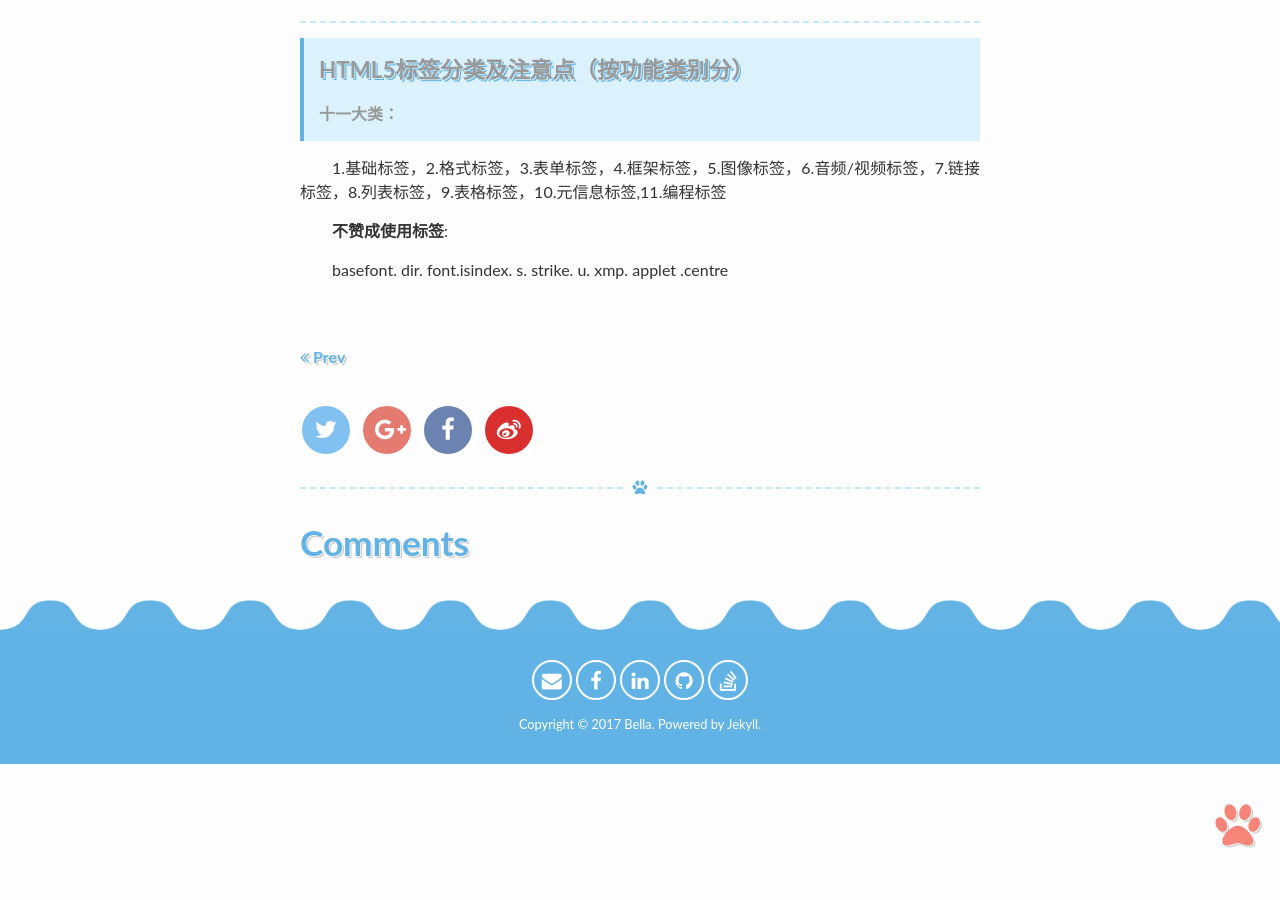
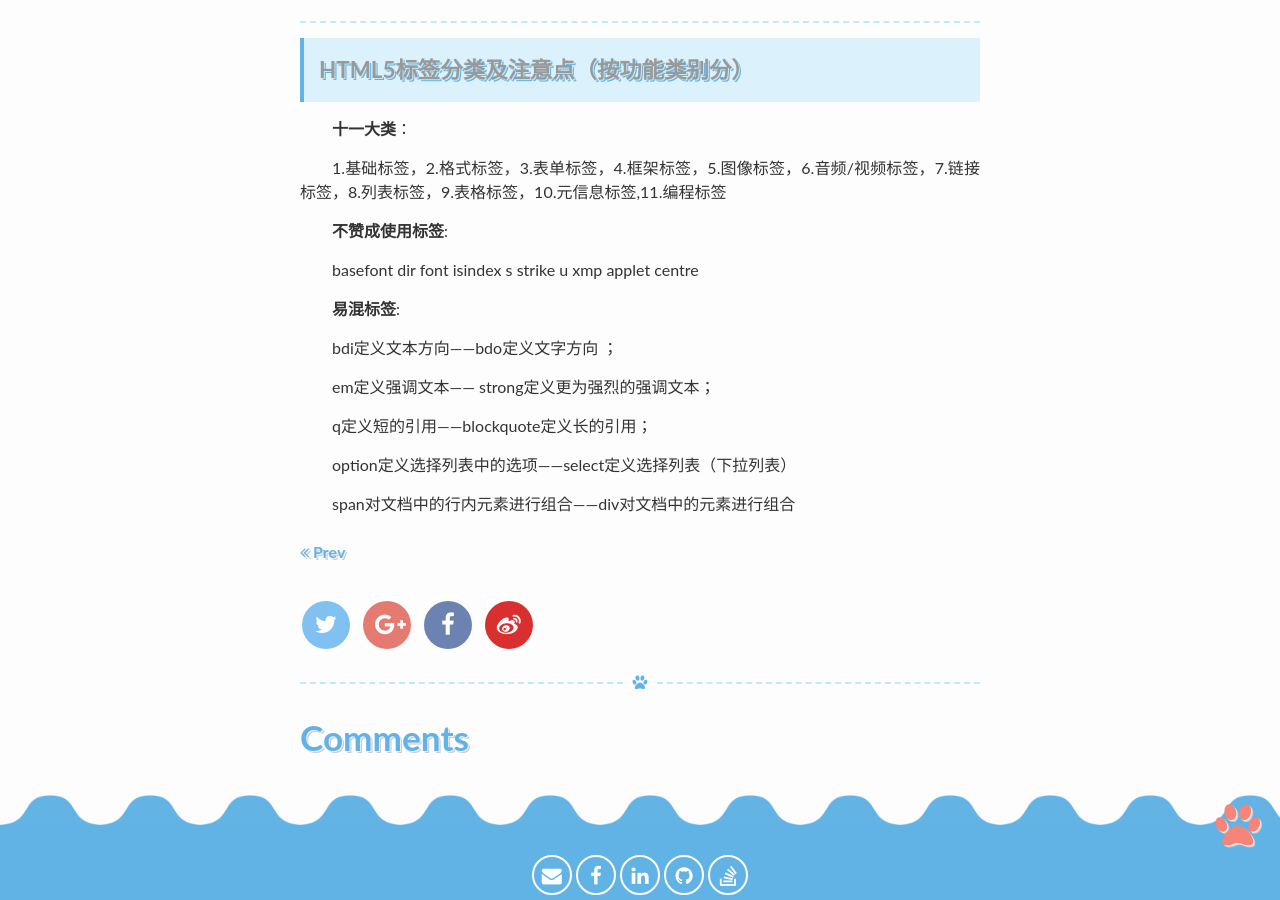
Before and after one commit to Zhou-Yu-Jin/Zhou-Yu-Jin.github.io, a Jekyll site: the page built from _posts/2017-12-28-notes.md, in a window 1280 px wide and 900 px high, scrolled down 1308 px. Built offline with Jekyll 4.4.1, drawn with Linux system fonts in a browser that asks for light colours; comment, search, counter and statistics services are not loaded.

Commit message:
Update 2017-12-28-notes.md

```diff
--- a/_posts/2017-12-28-notes.md
+++ b/_posts/2017-12-28-notes.md
@@ -38,8 +38,16 @@ tags:
 
 ---
 >#### HTML5标签分类及注意点（按功能类别分）
+
 <b>十一大类</b>：
 <p>1.基础标签，2.格式标签，3.表单标签，4.框架标签，5.图像标签，6.音频/视频标签，7.链接标签，8.列表标签，9.表格标签，10.元信息标签,11.编程标签</p>
 
 <b>不赞成使用标签</b>:
-<p>basefont. dir. font.isindex. s. strike. u. xmp. applet .centre</p>
+<p>basefont   dir   font  isindex  s  strike  u  xmp  applet  centre</p>
+
+<b>易混标签</b>:
+<p>bdi定义文本方向——bdo定义文字方向 ；</p>
+<p>em定义强调文本—— strong定义更为强烈的强调文本；</p>
+<p>q定义短的引用——blockquote定义长的引用；</p>
+<p>option定义选择列表中的选项——select定义选择列表（下拉列表）</p>
+<p>span对文档中的行内元素进行组合——div对文档中的元素进行组合</p>
```
